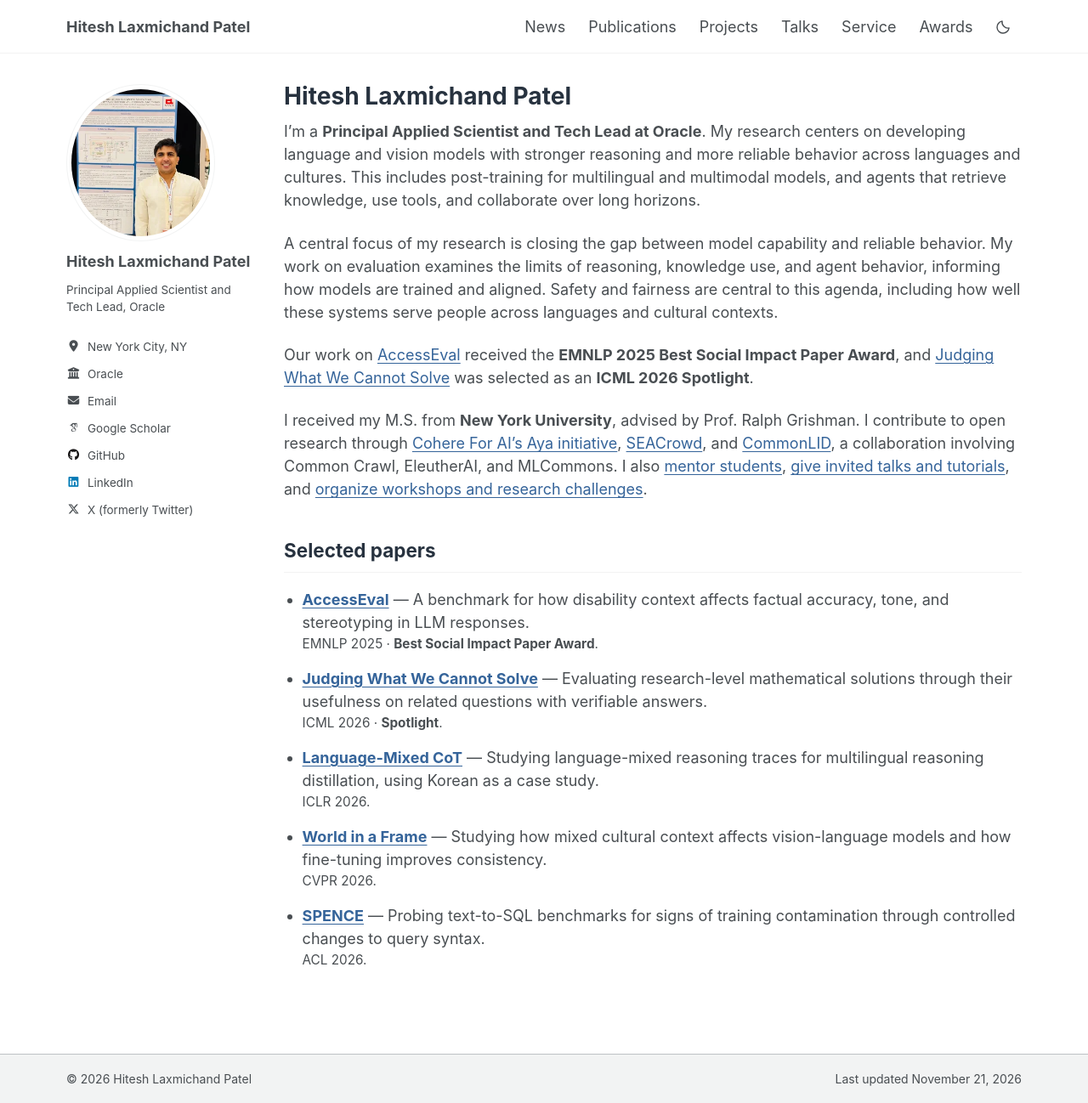
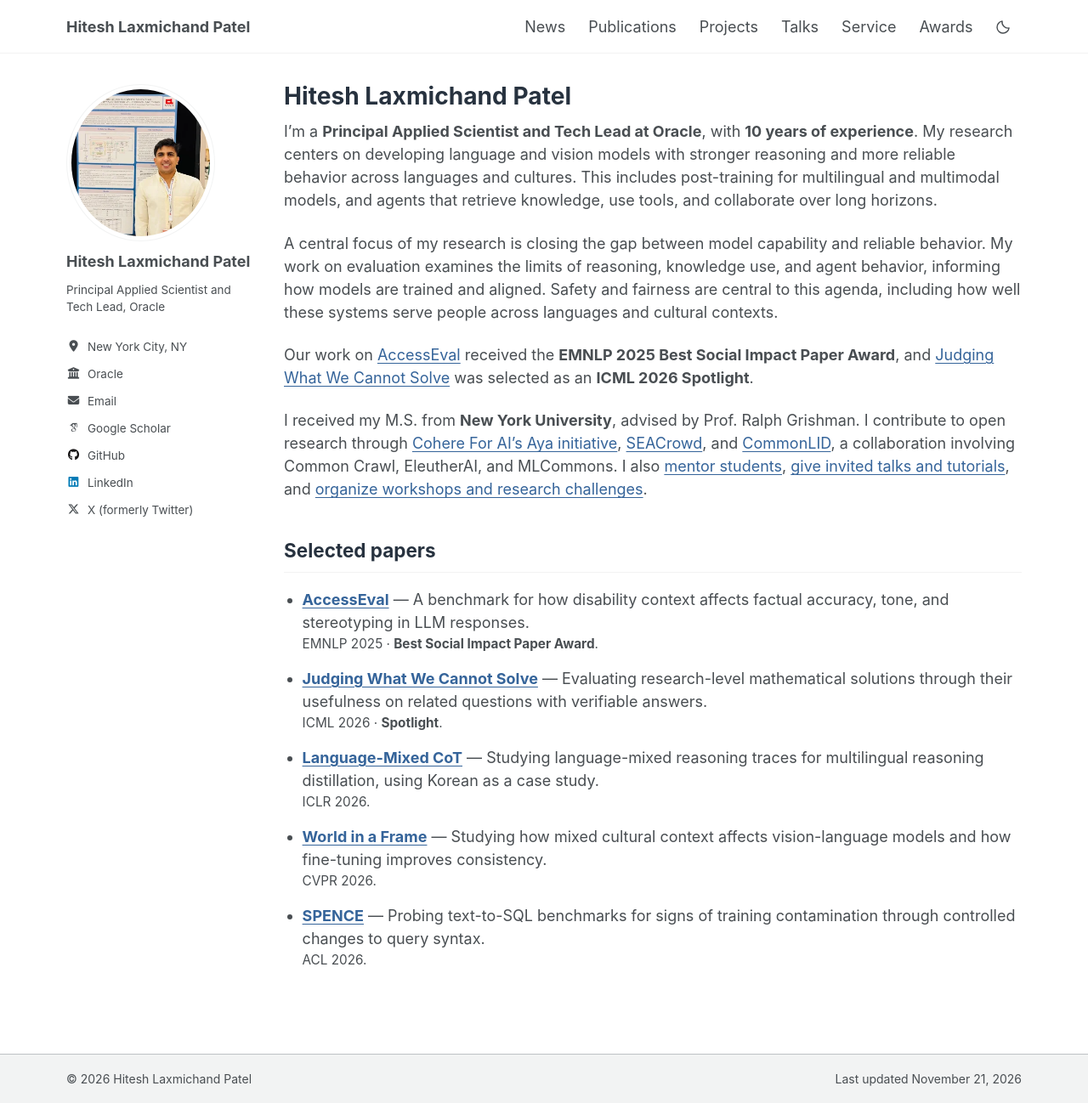
Before and after one commit to HITESHLPATEL/hiteshlpatel.github.io, a Jekyll site: the page built from _pages/about.md, in a window 1280 px wide and 1298 px high. Shown: the whole window at 85% size. Built offline with Jekyll 4.4.1, drawn with Linux system fonts in a browser that asks for light colours.

Commit message:
Add ten years of experience to Hitesh's bio and summaries

```diff
--- a/_config.yml
+++ b/_config.yml
@@ -10,7 +10,7 @@ locale                   : "en-US"
 title                    : "Hitesh Laxmichand Patel"
 title_separator          : "|"
 name                     : &name "Hitesh Laxmichand Patel"
-description              : "Hitesh Laxmichand Patel, Principal Applied Scientist at Oracle, researches multilingual, multimodal, and agentic AI, model post-training, retrieval, and evaluation."
+description              : "Hitesh Laxmichand Patel, Principal Applied Scientist at Oracle, has 10 years of experience and researches multilingual, multimodal, and agentic AI, model post-training, retrieval, and evaluation."
 url                      : https://hiteshlpatel.github.io # the base hostname & protocol for your site e.g. "https://mmistakes.github.io"
 baseurl                  : "" # the subpath of your site, e.g. "/blog"
 repository               : "HITESHLPATEL/hiteshlpatel.github.io"
--- a/_pages/about.md
+++ b/_pages/about.md
@@ -2,9 +2,9 @@
 permalink: /
 title: "Hitesh Laxmichand Patel"
 seo_title: "Hitesh Laxmichand Patel | Principal Applied Scientist at Oracle"
-description: "Hitesh Laxmichand Patel, Principal Applied Scientist at Oracle, researches multilingual, multimodal, and agentic AI, model post-training, retrieval, and evaluation."
+description: "Hitesh Laxmichand Patel, Principal Applied Scientist at Oracle, has 10 years of experience and researches multilingual, multimodal, and agentic AI, model post-training, retrieval, and evaluation."
 schema_type: ProfilePage
-last_modified_at: 2026-10-27
+last_modified_at: 2026-11-12
 author_profile: true
 body_class: research-profile
 redirect_from:
@@ -12,7 +12,7 @@ redirect_from:
   - /about.html
 ---
 
-I'm a **Principal Applied Scientist and Tech Lead at Oracle**. My research centers on developing language and vision models with stronger reasoning and more reliable behavior across languages and cultures. This includes post-training for multilingual and multimodal models, and agents that retrieve knowledge, use tools, and collaborate over long horizons.
+I'm a **Principal Applied Scientist and Tech Lead at Oracle**, with **10 years of experience**. My research centers on developing language and vision models with stronger reasoning and more reliable behavior across languages and cultures. This includes post-training for multilingual and multimodal models, and agents that retrieve knowledge, use tools, and collaborate over long horizons.
 
 A central focus of my research is closing the gap between model capability and reliable behavior. My work on evaluation examines the limits of reasoning, knowledge use, and agent behavior, informing how models are trained and aligned. Safety and fairness are central to this agenda, including how well these systems serve people across languages and cultural contexts.
 
--- a/llms-full.txt
+++ b/llms-full.txt
@@ -5,7 +5,7 @@ sitemap: false
 ---
 # {{ site.author.name }} — Research and publications
 
-> {{ site.author.bio }}.
+> {{ site.author.bio }}. 10 years of experience.
 
 This is a text representation of the public publication list, with abstracts from the linked publication records when available. The HTML publication list is at {{ site.url }}/publications/. An omitted abstract means it has not been verified for this catalog.
 
--- a/llms.txt
+++ b/llms.txt
@@ -5,7 +5,7 @@ sitemap: false
 ---
 # {{ site.author.name }}
 
-> {{ site.author.bio }}. Research in post-training and alignment for language and vision models, agentic AI, retrieval-augmented generation, reasoning evaluation, and multilingual and multimodal models.
+> {{ site.author.bio }}. 10 years of experience. Research in post-training and alignment for language and vision models, agentic AI, retrieval-augmented generation, reasoning evaluation, and multilingual and multimodal models.
 
 ## When this site is useful
 
```
Also changed, not shown: _pages/cv.md (+3 -3 lines).
